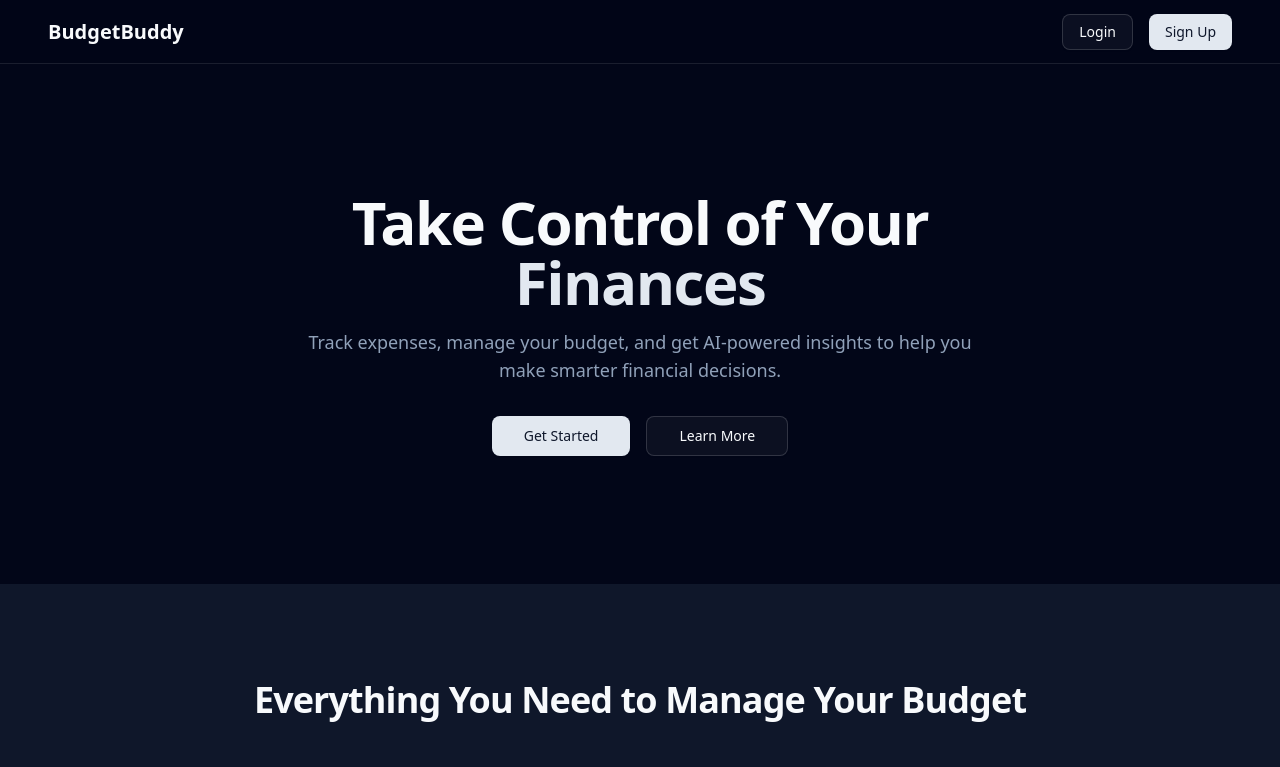
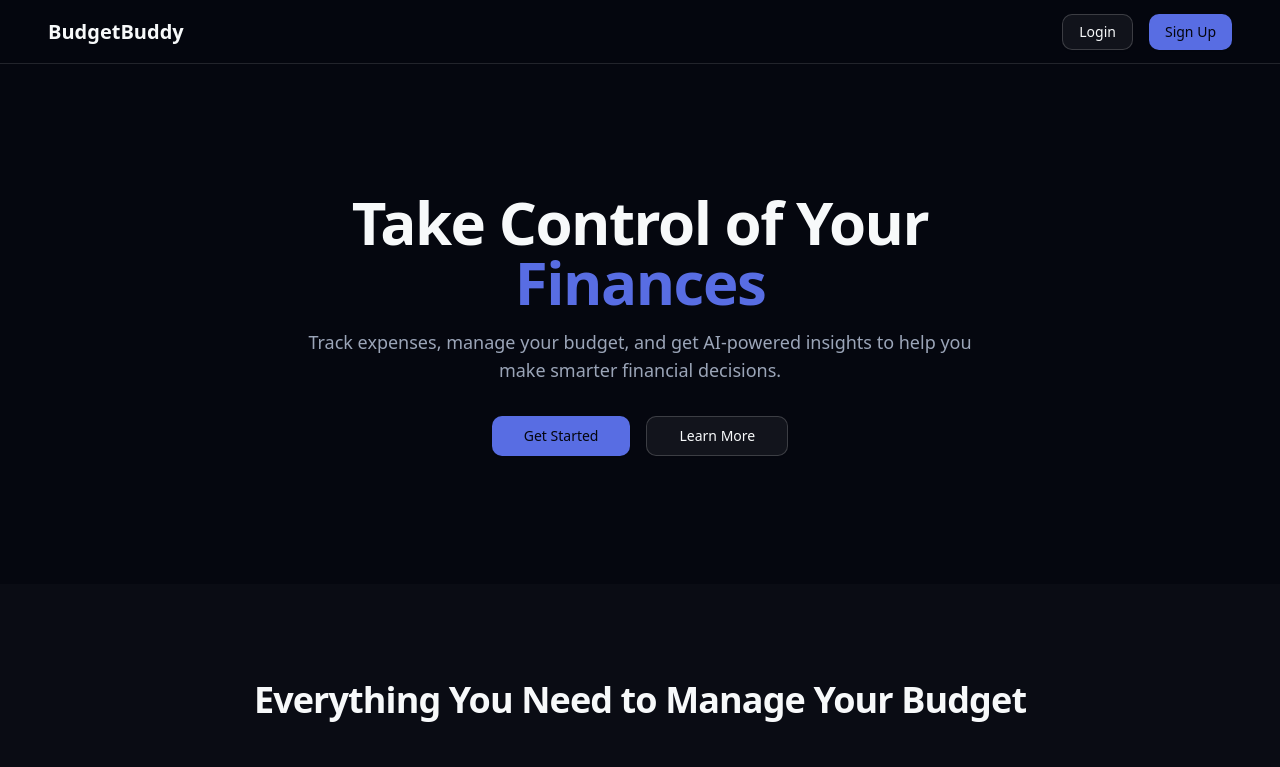
Before and after one commit to jjxmonster/budget-buddy, a Next.js app: page / in a window 1280 px wide. Shown: the top 767 px of the page. Built offline with nearby package versions, Linux system fonts and the light colour scheme.

Commit message:
feat: new colors, margin improvements

```diff
--- a/app/(main)/dashboard/categories/_components/category-table.tsx
+++ b/app/(main)/dashboard/categories/_components/category-table.tsx
@@ -15,7 +15,7 @@ interface CategoryTableProps {
 export function CategoryTable({ categories, isLoading = false, onEdit, onDelete }: CategoryTableProps) {
 	if (isLoading) {
 		return (
-			<div className="rounded-md border">
+			<div className="overflow-hidden rounded-lg border p-2 sm:p-3 md:p-4">
 				<Table>
 					<TableHeader>
 						<TableRow>
@@ -50,7 +50,7 @@ export function CategoryTable({ categories, isLoading = false, onEdit, onDelete
 	}
 
 	return (
-		<div className="rounded-md border" data-testid="categories-table-container">
+		<div className="overflow-hidden rounded-lg border p-2 sm:p-3 md:p-4" data-testid="categories-table-container">
 			<Table>
 				<TableHeader>
 					<TableRow>
--- a/app/(main)/dashboard/expenses/_components/expense-table/expense-table.tsx
+++ b/app/(main)/dashboard/expenses/_components/expense-table/expense-table.tsx
@@ -63,7 +63,7 @@ export function ExpenseTable({ onEdit, onDelete }: ExpenseTableProps) {
 		<div className="space-y-4" data-testid="expense-table-container">
 			<FilterComponent onFilterChange={handleFilterChange} />
 
-			<div className="rounded-md border">
+			<div className="overflow-hidden rounded-lg border p-2 sm:p-3 md:p-4">
 				<Table>
 					<TableHeader>
 						<TableRow>
--- a/app/(main)/dashboard/sources/_components/source-table.tsx
+++ b/app/(main)/dashboard/sources/_components/source-table.tsx
@@ -15,7 +15,7 @@ interface SourceTableProps {
 export function SourceTable({ sources, isLoading = false, onEdit, onDelete }: SourceTableProps) {
 	if (isLoading) {
 		return (
-			<div className="rounded-md border">
+			<div className="overflow-hidden rounded-lg border p-2 sm:p-3 md:p-4">
 				<Table>
 					<TableHeader>
 						<TableRow>
@@ -50,7 +50,7 @@ export function SourceTable({ sources, isLoading = false, onEdit, onDelete }: So
 	}
 
 	return (
-		<div className="rounded-md border">
+		<div className="overflow-hidden rounded-lg border p-2 sm:p-3 md:p-4">
 			<Table>
 				<TableHeader>
 					<TableRow>
--- a/app/globals.css
+++ b/app/globals.css
@@ -44,72 +44,72 @@
 }
 
 :root {
-	--radius: 0.625rem;
+	--radius: 0.75rem;
 	--background: oklch(1 0 0);
 	--foreground: oklch(0.129 0.042 264.695);
 	--card: oklch(1 0 0);
 	--card-foreground: oklch(0.129 0.042 264.695);
 	--popover: oklch(1 0 0);
 	--popover-foreground: oklch(0.129 0.042 264.695);
-	--primary: oklch(0.208 0.042 265.755);
+	--primary: oklch(0.24 0.05 265);
 	--primary-foreground: oklch(0.984 0.003 247.858);
-	--secondary: oklch(0.968 0.007 247.896);
+	--secondary: oklch(0.97 0.01 250);
 	--secondary-foreground: oklch(0.208 0.042 265.755);
-	--muted: oklch(0.968 0.007 247.896);
+	--muted: oklch(0.96 0.008 250);
 	--muted-foreground: oklch(0.554 0.046 257.417);
-	--accent: oklch(0.968 0.007 247.896);
+	--accent: oklch(0.97 0.01 250);
 	--accent-foreground: oklch(0.208 0.042 265.755);
-	--destructive: oklch(0.577 0.245 27.325);
-	--border: oklch(0.929 0.013 255.508);
-	--input: oklch(0.929 0.013 255.508);
-	--ring: oklch(0.704 0.04 256.788);
-	--chart-1: oklch(0.646 0.222 41.116);
-	--chart-2: oklch(0.6 0.118 184.704);
-	--chart-3: oklch(0.398 0.07 227.392);
-	--chart-4: oklch(0.828 0.189 84.429);
-	--chart-5: oklch(0.769 0.188 70.08);
+	--destructive: oklch(0.62 0.22 28);
+	--border: oklch(0.92 0.012 255);
+	--input: oklch(0.92 0.012 255);
+	--ring: oklch(0.68 0.04 256);
+	--chart-1: oklch(0.62 0.21 272);
+	--chart-2: oklch(0.63 0.16 182);
+	--chart-3: oklch(0.68 0.2 40);
+	--chart-4: oklch(0.6 0.16 146);
+	--chart-5: oklch(0.65 0.13 340);
 	--sidebar: oklch(0.984 0.003 247.858);
 	--sidebar-foreground: oklch(0.129 0.042 264.695);
-	--sidebar-primary: oklch(0.208 0.042 265.755);
+	--sidebar-primary: oklch(0.24 0.05 265);
 	--sidebar-primary-foreground: oklch(0.984 0.003 247.858);
-	--sidebar-accent: oklch(0.968 0.007 247.896);
+	--sidebar-accent: oklch(0.97 0.01 250);
 	--sidebar-accent-foreground: oklch(0.208 0.042 265.755);
-	--sidebar-border: oklch(0.929 0.013 255.508);
-	--sidebar-ring: oklch(0.704 0.04 256.788);
+	--sidebar-border: oklch(0.92 0.012 255);
+	--sidebar-ring: oklch(0.68 0.04 256);
 }
 
 .dark {
-	--background: oklch(0.129 0.042 264.695);
-	--foreground: oklch(0.984 0.003 247.858);
-	--card: oklch(0.208 0.042 265.755);
-	--card-foreground: oklch(0.984 0.003 247.858);
-	--popover: oklch(0.208 0.042 265.755);
-	--popover-foreground: oklch(0.984 0.003 247.858);
-	--primary: oklch(0.929 0.013 255.508);
-	--primary-foreground: oklch(0.208 0.042 265.755);
-	--secondary: oklch(0.279 0.041 260.031);
-	--secondary-foreground: oklch(0.984 0.003 247.858);
-	--muted: oklch(0.279 0.041 260.031);
-	--muted-foreground: oklch(0.704 0.04 256.788);
-	--accent: oklch(0.279 0.041 260.031);
-	--accent-foreground: oklch(0.984 0.003 247.858);
-	--destructive: oklch(0.704 0.191 22.216);
-	--border: oklch(1 0 0 / 10%);
-	--input: oklch(1 0 0 / 15%);
-	--ring: oklch(0.551 0.027 264.364);
-	--chart-1: oklch(0.488 0.243 264.376);
-	--chart-2: oklch(0.696 0.17 162.48);
-	--chart-3: oklch(0.769 0.188 70.08);
-	--chart-4: oklch(0.627 0.265 303.9);
-	--chart-5: oklch(0.645 0.246 16.439);
-	--sidebar: oklch(0.208 0.042 265.755);
-	--sidebar-foreground: oklch(0.984 0.003 247.858);
-	--sidebar-primary: oklch(0.488 0.243 264.376);
-	--sidebar-primary-foreground: oklch(0.984 0.003 247.858);
-	--sidebar-accent: oklch(0.279 0.041 260.031);
-	--sidebar-accent-foreground: oklch(0.984 0.003 247.858);
-	--sidebar-border: oklch(1 0 0 / 10%);
-	--sidebar-ring: oklch(0.551 0.027 264.364);
+	--background: oklch(0.13 0.02 272);
+	--foreground: oklch(0.98 0.003 248);
+	--card: oklch(0.16 0.02 272);
+	--card-foreground: oklch(0.98 0.003 248);
+	--popover: oklch(0.16 0.02 272);
+	--popover-foreground: oklch(0.98 0.003 248);
+	--primary: oklch(0.58 0.18 272);
+	--primary-foreground: oklch(0.12 0.02 272);
+	--secondary: oklch(0.2 0.02 272);
+	--secondary-foreground: oklch(0.98 0.003 248);
+	--muted: oklch(0.19 0.015 272);
+	--muted-foreground: oklch(0.72 0.03 264);
+	--accent: oklch(0.22 0.03 272);
+	--accent-foreground: oklch(0.98 0.003 248);
+	--destructive: oklch(0.6 0.22 25);
+	--border: oklch(1 0 0 / 12%);
+	--input: oklch(1 0 0 / 18%);
+	--ring: oklch(0.58 0.15 272);
+	--chart-1: oklch(0.62 0.21 272);
+	--chart-2: oklch(0.63 0.16 182);
+	--chart-3: oklch(0.68 0.2 40);
+	--chart-4: oklch(0.6 0.16 146);
+	--chart-5: oklch(0.65 0.13 340);
+	--sidebar: oklch(0.15 0.02 272);
+	--sidebar-foreground: oklch(0.98 0.003 248);
+	--sidebar-primary: oklch(0.48 0.18 272);
+	--sidebar-primary-foreground: oklch(0.98 0.003 248);
+	--sidebar-accent: oklch(0.18 0.02 272);
+	--sidebar-accent-foreground: oklch(0.98 0.003 248);
+	--sidebar-border: oklch(1 0 0 / 12%);
+	--sidebar-ring: oklch(0.58 0.15 272);
 }
 
 @layer base {
@@ -117,19 +117,27 @@
 		@apply border-border outline-ring/50;
 	}
 	body {
-		@apply bg-background text-foreground;
+		@apply bg-background text-foreground antialiased;
 	}
 }
 
 @layer utilities {
 	@keyframes accordion-down {
-		from { height: 0 }
-		to { height: var(--radix-accordion-content-height) }
+		from {
+			height: 0;
+		}
+		to {
+			height: var(--radix-accordion-content-height);
+		}
 	}
 
 	@keyframes accordion-up {
-		from { height: var(--radix-accordion-content-height) }
-		to { height: 0 }
+		from {
+			height: var(--radix-accordion-content-height);
+		}
+		to {
+			height: 0;
+		}
 	}
 
 	.animate-accordion-down {
```
